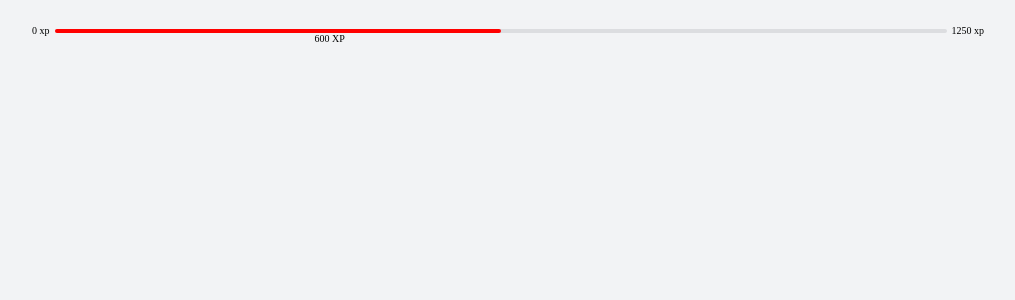
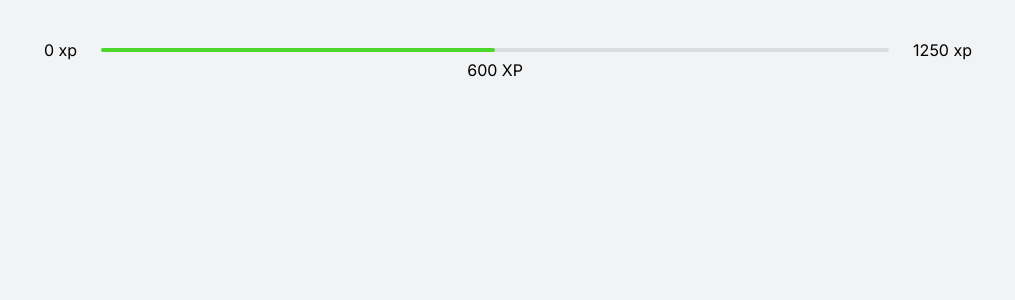
Before and after one commit to GuiCoelhoDev/moveit_next, a Next.js app: page / in a window 1280 px wide. Shown: the top 300 px of the page, without its empty margins (132-1147 px from the left). Built offline with nearby package versions, Linux system fonts and the light colour scheme.

Commit message:
some changes

```diff
--- a/package.json
+++ b/package.json
@@ -8,6 +8,7 @@
     "lint": "next lint"
   },
   "dependencies": {
+    "@types/styled-components": "^5.1.19",
     "next": "12.0.7",
     "react": "17.0.2",
     "react-dom": "17.0.2",
--- a/src/components/ExperienceBar/index.tsx
+++ b/src/components/ExperienceBar/index.tsx
@@ -1,16 +1,14 @@
-import { Bar } from "./styles";
-
 export const ExperienceBar = () => {
   return (
-    <header>
-      <Bar>
-        <span className="left_xp">0 xp</span>
-        <div>
-          <div className="div_div" style={{ width: "50%" }}></div>
-          <span className="current_experience">600 XP</span>
-        </div>
-        <span className="right_xp">1250 xp</span>
-      </Bar>
+    <header className="experience-bar">
+      <span>0 xp</span>
+      <div>
+        <div style={{ width: "50%" }}></div>
+        <span className="current-experience" style={{ left: "50%" }}>
+          600 XP
+        </span>
+      </div>
+      <span>1250 xp</span>
     </header>
   );
 };
--- a/src/components/ExperienceBar/styles.tsx
+++ /dev/null
@@ -1,39 +0,0 @@
-import styled from "styled-components";
-
-export const Bar = styled.div`
-  display: flex; //default flex is row
-  align-items: center; // deixou a barra junto
-
-  span {
-    font-size: 1rem;
-  }
-
-  --margin-size: 0.5rem;
-
-  .left_xp {
-    margin-right: var(--margin-size);
-  }
-
-  .right_xp {
-    margin-left: var(--margin-size);
-  }
-
-  div {
-    flex: 1; // ocupar a largua maxima do container
-    height: 4px;
-    border-radius: 4px;
-    background: var(--gray-line);
-    position: relative; //Dps queremos ccolocar uma div com position absolute dentro dela.
-
-    .div_div {
-      background-color: red;
-      height: 4px;
-      border-radius: 4px;
-    }
-  }
-
-  .current_experience {
-    position: absolute;
-    left: 26rem;
-  }
-`;
--- /dev/null
+++ b/src/pages/_document.tsx
@@ -0,0 +1,21 @@
+import Document, { Html, Head, NextScript, Main } from "next/document";
+export default class MyDocument extends Document {
+  render() {
+    return (
+      <Html>
+        <Head>
+          <link rel="preconnect" href="https://fonts.googleapis.com" />
+          <link rel="preconnect" href="https://fonts.gstatic.com" />
+          <link
+            href="https://fonts.googleapis.com/css2?family=Inter:wght@400;500;600&family=Rajdhani:wght@600&display=swap"
+            rel="stylesheet"
+          />
+        </Head>
+        <body>
+          <Main />
+          <NextScript />
+        </body>
+      </Html>
+    );
+  }
+}
--- a/src/pages/index.tsx
+++ b/src/pages/index.tsx
@@ -1,19 +1,12 @@
 import ExperienceBar from "../components/ExperienceBar";
 import Head from "next/head";
+import { title } from "process";
 export default function Home() {
   return (
     <div className="container">
       <Head>
-        <link rel="preconnect" href="https://fonts.googleapis.com" />
-        <link rel="preconnect" href="https://fonts.gstatic.com" />
-        <link
-          href="https://fonts.googleapis.com/css2?family=Inter:wght@400;500;600&family=Rajdhani:wght@600&display=swap"
-          rel="stylesheet"
-        />
-
         <title>Moveit</title>
       </Head>
-
       <ExperienceBar />
     </div>
   );
--- a/src/styles/global.css
+++ b/src/styles/global.css
@@ -2,7 +2,6 @@
   margin: 0;
   padding: 0;
   box-sizing: border-box;
-  font-size: 62.5%;
 }
 
 .container {
@@ -33,11 +32,12 @@ body {
   color: (--text);
 }
 
-/* body,
+body,
 input,
 textarea,
 button {
-  font: 400 1.6rem "Inter", sans-serif; TODO: ver como isso funciona */
+  font: 400 1rem "Inter", sans-serif;
+}
 
 a {
   color: inherit;
@@ -48,15 +48,56 @@ button {
   cursor: pointer;
 }
 
-/*
 @media (max-width: 1080px) {
   html {
-    font-size: 50%;
+    font-size: 93.75%;
+    /* 15px */
   }
 }
 
-@media (max-width: 400px) {
+@media (max-width: 720px) {
   html {
-    font-size: 25%;
+    font-size: 87.5%;
+    /* 14px */
   }
-} */
+}
+
+.container {
+  height: 100vh;
+  max-width: 992px;
+  margin: 0 auto;
+  padding: 2.5rem 2rem;
+  /* vertical horizonal */
+  display: flex;
+  flex-direction: column;
+}
+
+.experience-bar {
+  display: flex;
+  align-items: center;
+}
+
+.experience-bar span {
+  font-size: 1rem;
+}
+
+.experience-bar > div {
+  flex: 1;
+  height: 4px;
+  border-radius: 4px;
+  background: var(--gray-line);
+  margin: 0 1.5rem;
+  position: relative;
+}
+
+.experience-bar > div > div {
+  height: 4px;
+  border-radius: 4px;
+  background: var(--green);
+}
+
+span.current-experience {
+  position: absolute;
+  top: 12px;
+  transform: translateX(-50%);
+}
```
Also changed, not shown: 1 other file (tests, documents, lock files or other folders).
